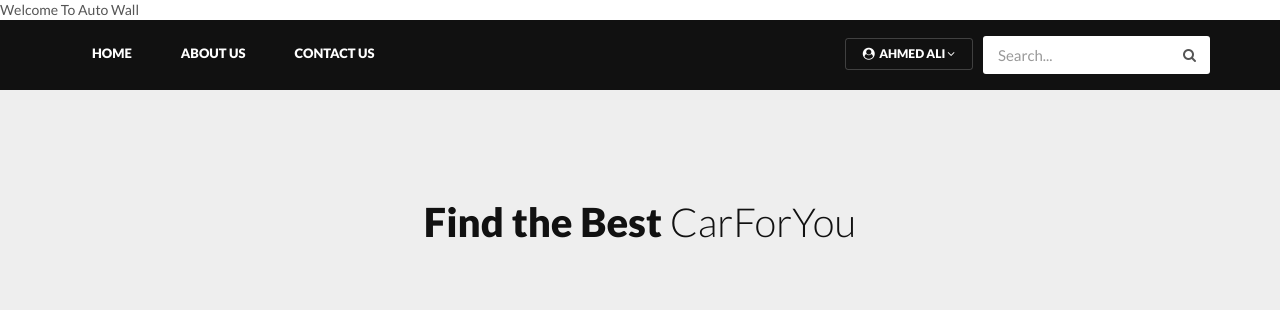
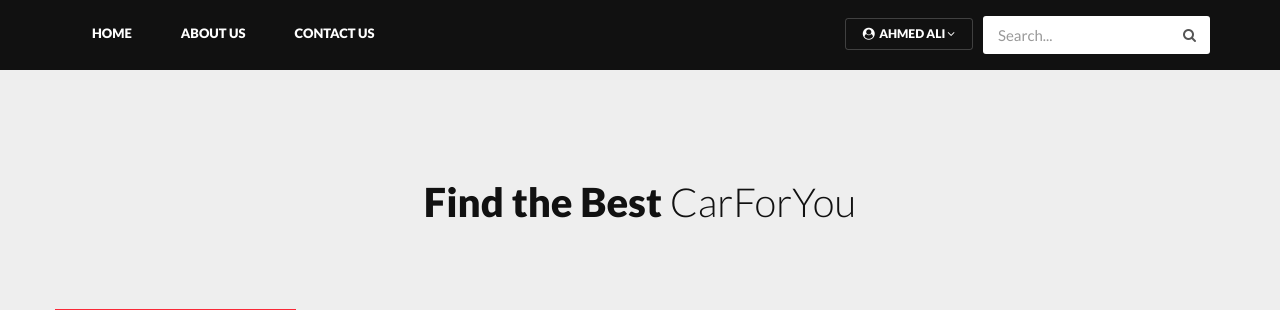
Before and after one commit to AhmedQureshi131/Mytest, a PHP site: page /index.php in a window 1280 px wide. Shown: the top 310 px of the page. Run offline with PHP 8.4, Linux system fonts and the light colour scheme; a user stored in the database is signed in; data comes from the database, SQL or seed files in the repository.

Commit message:
Update header.php

```diff
--- a/includes/header.php
+++ b/includes/header.php
@@ -10,7 +10,8 @@
 <?php }
 else{
 
-echo "Welcome To Auto Wall";
+    //here the location will be index.php, but it is not proper website so I add different functionalities.
+    //In order to complete the test.
  } ?>
 
 
```
